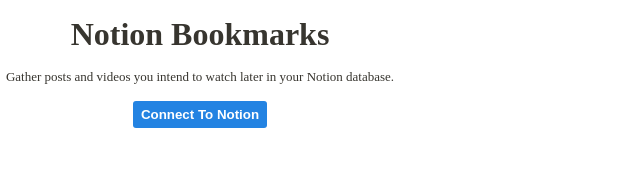
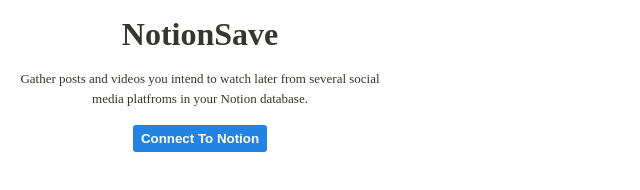
Before and after one commit to karam-koujan/NotionSave, a website built with webpack: page index.html in a window 1280 px wide. Shown: the whole page, without its empty margins (0-640 px from the left). Built offline with nearby package versions, Linux system fonts and the light colour scheme; some packages are replaced by stand-ins of ours; no server answers.

Commit message:
chore: modify popup introductiont text

```diff
--- a/index.html
+++ b/index.html
@@ -4,12 +4,13 @@
     <meta name="viewport" content="width=device-width, initial-scale=1.0" />
     <script src="./scripts/popup.js"></script>
     <link rel="stylesheet" href="./popup.css" />
-    <title>Document</title>
+    <title>NotionSave</title>
   </head>
   <body>
-    <h1 class="title">Notion Bookmarks</h1>
+    <h1 class="title">NotionSave</h1>
     <p class="introduction">
-      Gather posts and videos you intend to watch later in your Notion database.
+      Gather posts and videos you intend to watch later from several social
+      media platfroms in your Notion database.
     </p>
     <div id="profile"></div>
     <div id="connect"></div>
--- a/popup.css
+++ b/popup.css
@@ -16,6 +16,8 @@
   width: fit-content;
   margin: auto;
   font-size: 13px;
+  padding-inline: 1rem;
+  line-height: 20px;
   text-align: center;
 }
 .createDb {
```
